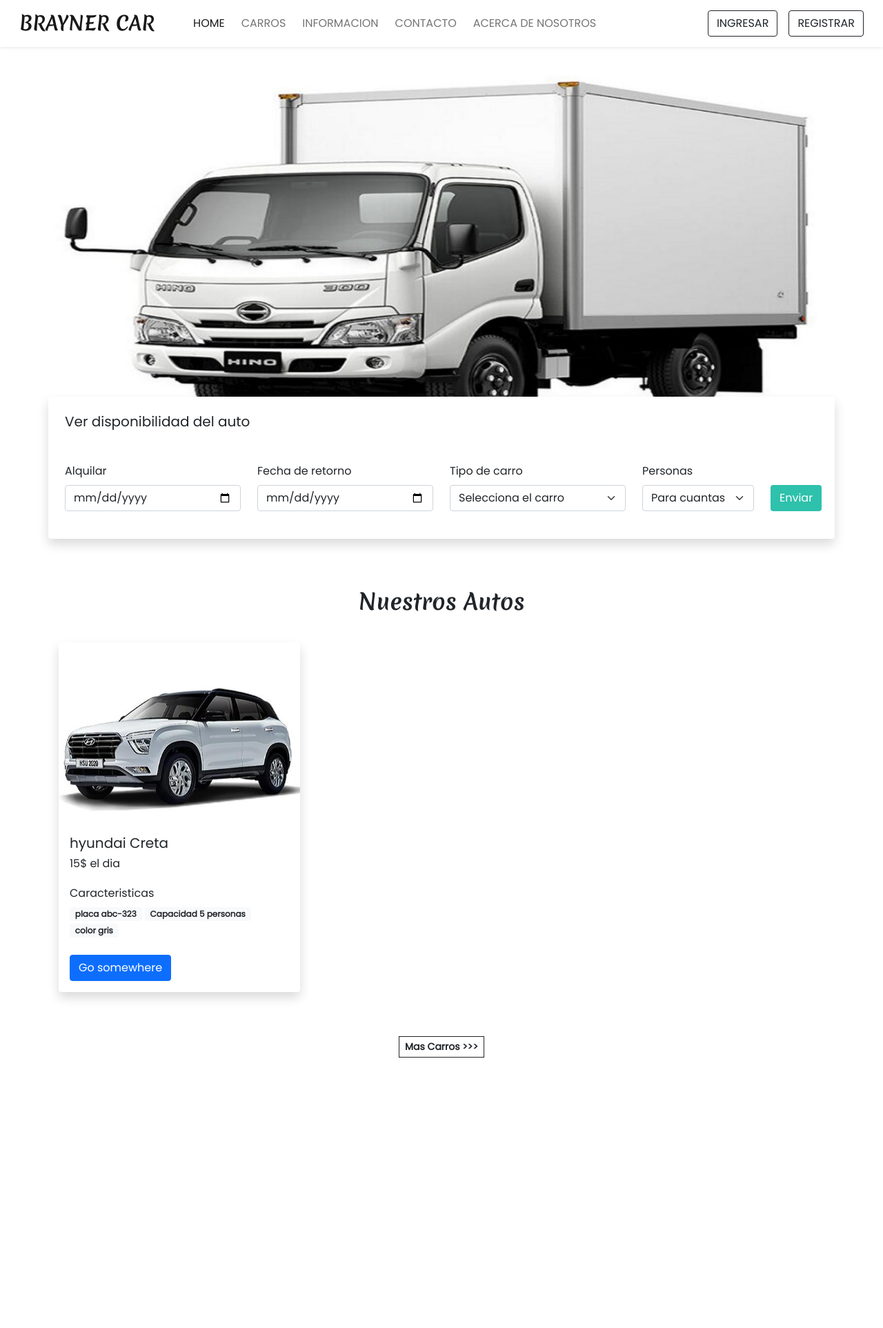
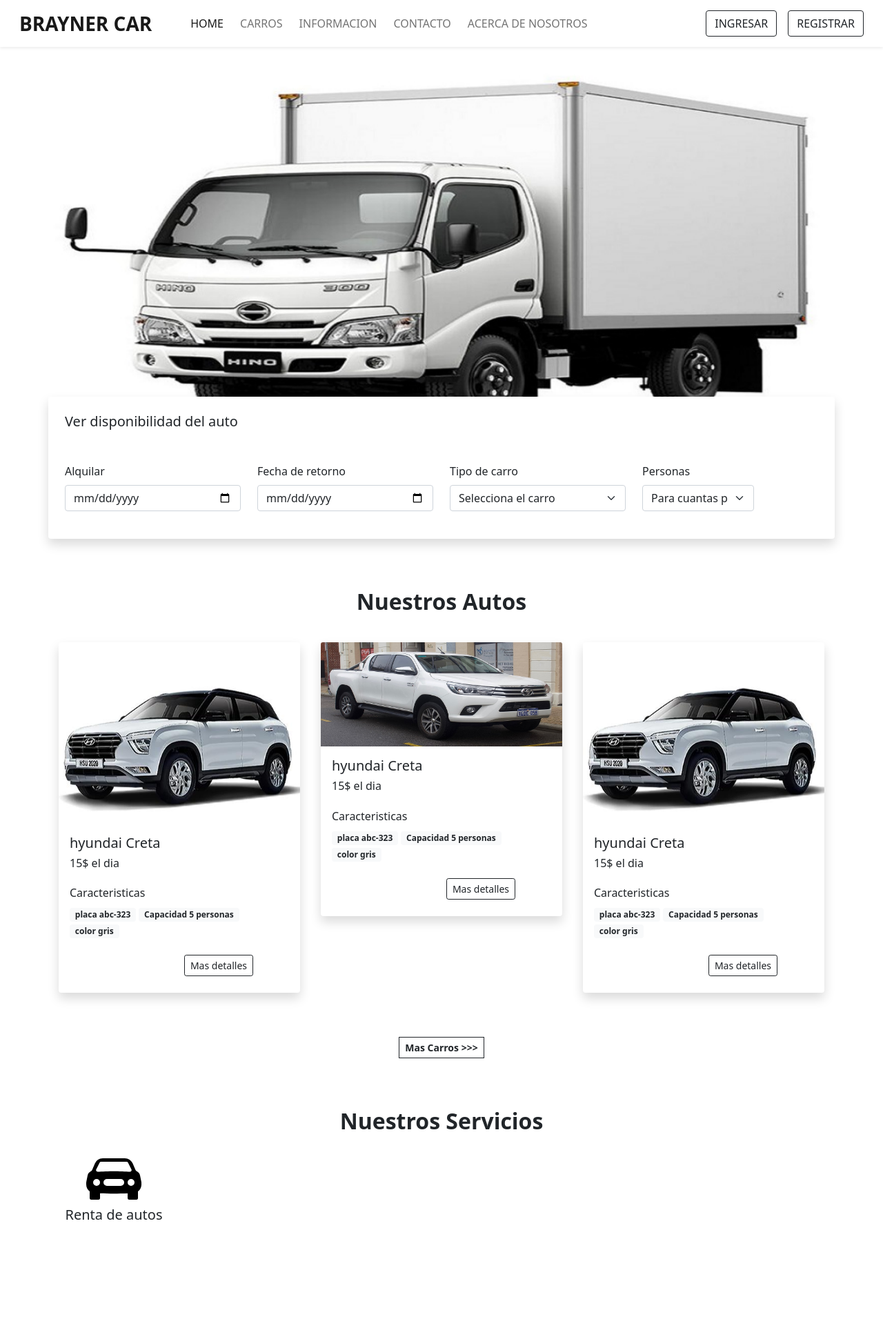
Before and after one commit to Sebasor27/brayner_car, a PHP site: page / in a window 1280 px wide. Shown: the whole page at 69% size. Before the commit the page ends 1533 px from the top, so only its background shows below. Run offline with PHP 8.4, Linux system fonts and the light colour scheme.

Commit message:
commit revisar

```diff
--- a/brayner_car/index.php
+++ b/brayner_car/index.php
@@ -14,24 +14,8 @@
     <link href="https://fonts.googleapis.com/css2?family=Merienda:wght@300..900&family=Poppins&display=swap" rel="stylesheet">
     <link rel="stylesheet" href="https://cdn.jsdelivr.net/npm/bootstrap-icons@1.11.3/font/bootstrap-icons.min.css">
     <link rel="stylesheet" href="https://cdn.jsdelivr.net/npm/swiper@11/swiper-bundle.min.css" />
-
+    <link rel="stylesheet" href="/brayner_car/css/style.css"/>
     <style>
-        * {
-            font-family: "Poppins", sans-serif;
-        }
-
-        .h-font {
-            font-family: "Merienda", cursive;
-        }
-
-        .custom-bg {
-            background-color: #2ec1ac;
-        }
-
-        .custom-bg:hover {
-            background-color: #279eBc;
-        }
-
         .avala-form {
             margin-top: -50px;
             z-index: 2;
@@ -278,8 +262,71 @@
                               color gris
                         </span>
                         </div>
-                        <a href="#" class="btn btn-primary">Go somewhere</a>
+                        <div class="d-flex justify-content-evenly mb-2">
+
+                        <a href="#" class="btn btn-sm text-white custom-bg shadow-none">Rentar</a>
+                        <a href="#" class="btn btn-sm btn-outline-dark shadow-none">Mas detalles</a>
+                        </div>
                     </div>
+
+                </div>
+
+            </div>
+            <div class="col-lg-4 col-md-6 my-3">
+                <div class="card border-0 shadow" style="max-width: 350px; margin: auto;">
+                    <img src="images/toyota.jpg" class="card-img-top">
+
+                    <div class="card-body">
+                        <h5>hyundai Creta</h5>
+                        <h6 class="mb-4">15$ el dia</h6>
+                        <div class="features mb-4">
+                            <h6>Caracteristicas</h6>
+                            <span class="badge bg-light text-dark text-wrap">
+                              placa abc-323
+                        </span>
+                        <span class="badge bg-light text-dark text-wrap">
+                              Capacidad 5 personas
+                        </span>
+                        <span class="badge bg-light text-dark text-wrap">
+                              color gris
+                        </span>
+                        </div>
+                        <div class="d-flex justify-content-evenly mb-2">
+
+                        <a href="#" class="btn btn-sm text-white custom-bg shadow-none">Rentar</a>
+                        <a href="#" class="btn btn-sm btn-outline-dark shadow-none">Mas detalles</a>
+                        </div>
+                    </div>
+
+                </div>
+
+            </div>
+            <div class="col-lg-4 col-md-6 my-3">
+                <div class="card border-0 shadow" style="max-width: 350px; margin: auto;">
+                    <img src="images/hyunday creta.jpg" class="card-img-top">
+
+                    <div class="card-body">
+                        <h5>hyundai Creta</h5>
+                        <h6 class="mb-4">15$ el dia</h6>
+                        <div class="features mb-4">
+                            <h6>Caracteristicas</h6>
+                            <span class="badge bg-light text-dark text-wrap">
+                              placa abc-323
+                        </span>
+                        <span class="badge bg-light text-dark text-wrap">
+                              Capacidad 5 personas
+                        </span>
+                        <span class="badge bg-light text-dark text-wrap">
+                              color gris
+                        </span>
+                        </div>
+                        <div class="d-flex justify-content-evenly mb-2">
+
+                        <a href="#" class="btn btn-sm text-white custom-bg shadow-none">Rentar</a>
+                        <a href="#" class="btn btn-sm btn-outline-dark shadow-none">Mas detalles</a>
+                        </div>
+                    </div>
+
                 </div>
 
             </div>
@@ -288,6 +335,19 @@
             <a href="#" class="btn btn-sm btn-outline-dark rounded-0 fw-bold shadow-none"> Mas Carros >>></a>
         </div>
     </div>
+
+
+    <!-- Nuestros servicios -->
+    <h2 class="mt-5 pt-4 mb-4 text-center fw-bold h-font">Nuestros Servicios</h2>
+    <div class="container">
+        <div class="row">
+            <div class="col-lg-2 col-md-2 text-center ">
+                   <img src="images/svg/car-front-fill.svg" width="80px">
+                   <h5 mt-3>Renta de autos</h5>
+            </div>
+        </div>
+    </div>
+
     <br><br><br>
     <br><br><br>
     <script src="https://cdn.jsdelivr.net/npm/swiper@11/swiper-bundle.min.js"></script>
```
Also changed, not shown: css/style.css (added, +15 -0 lines), brayner_car/images/svg/box2.svg (added), brayner_car/images/svg/car-front-fill.svg (added), brayner_car/images/svg/icons8-aire-30.png (added), brayner_car/images/svg/radar.svg (added), brayner_car/images/svg/thermometer-snow.svg (added), brayner_car/images/svg/thermometer-sun.svg (added).
